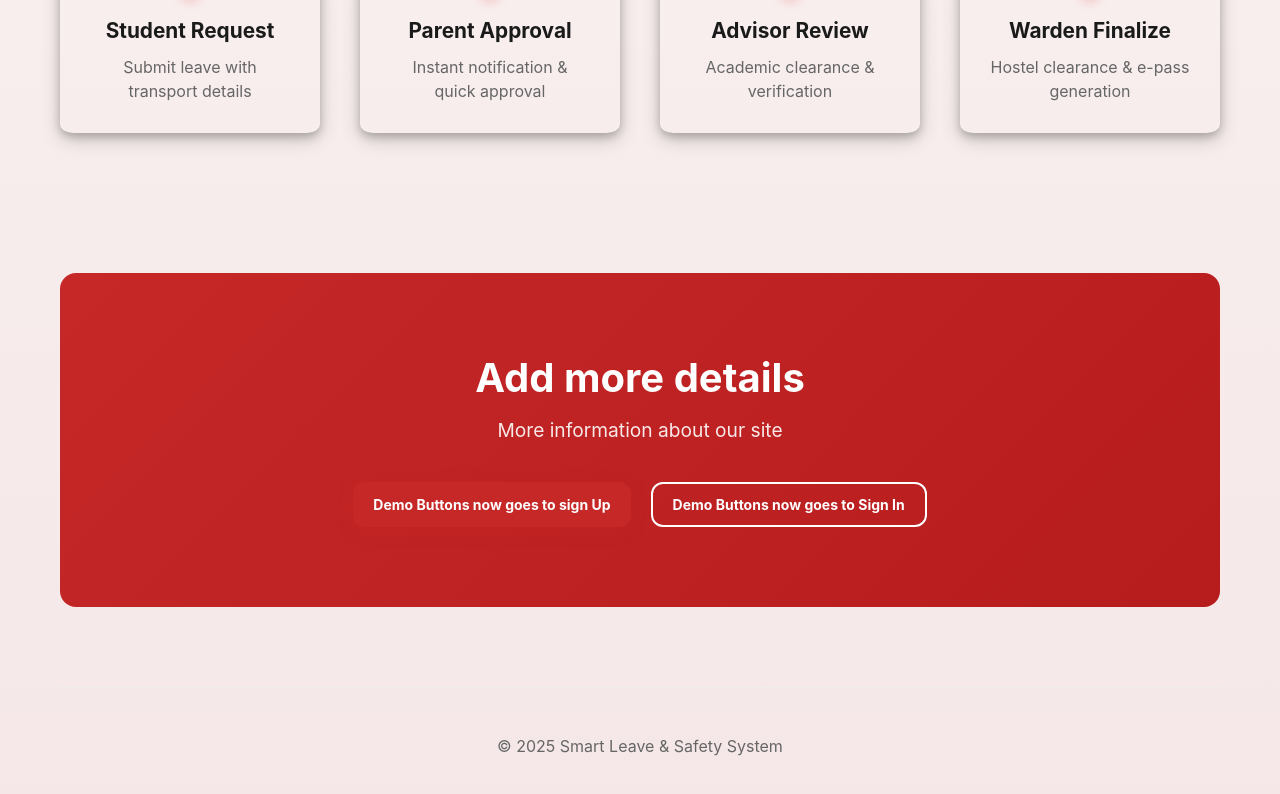
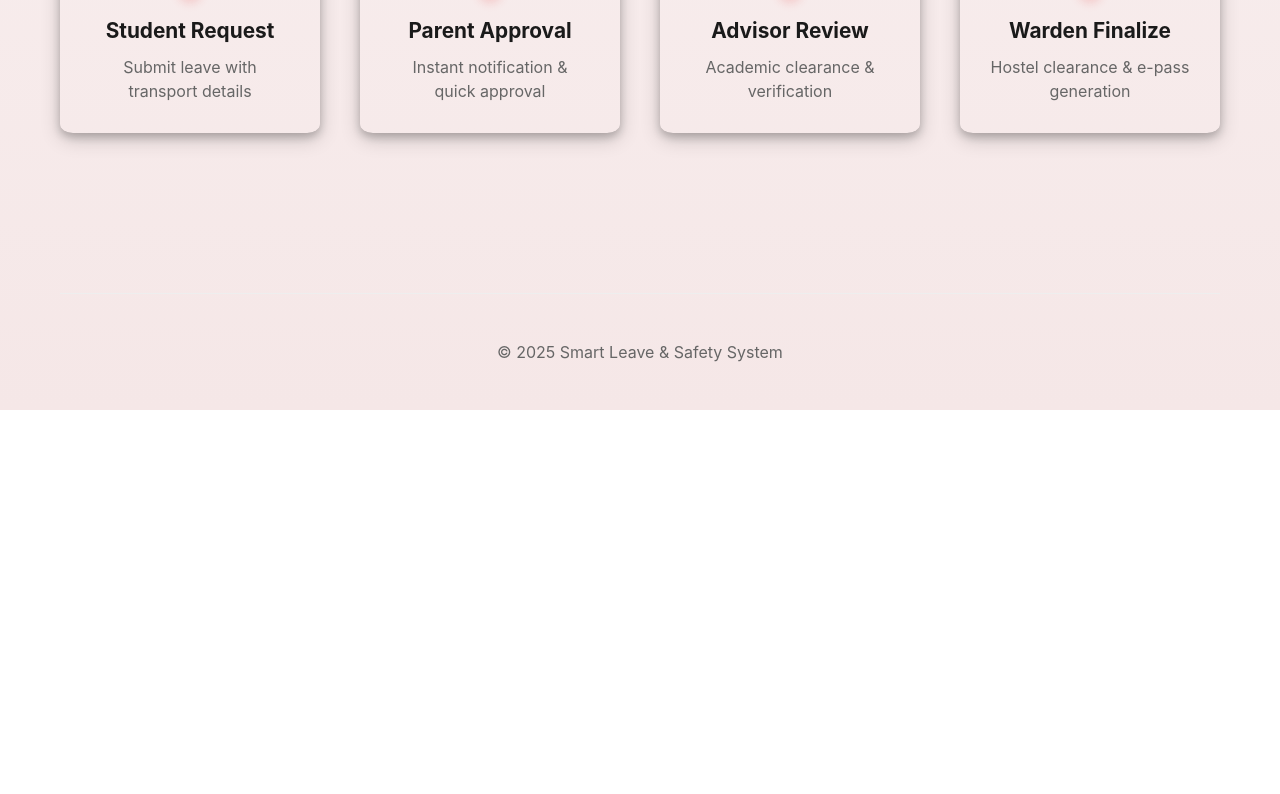
Before and after one commit to Jenicabsarasam/leave-management-system, a React (Vite) app in the folder frontend/: page / in a window 1280 px wide. Shown: the part 1862-2656 px from the top of the page. After the commit the page ends 2272 px from the top, so only its background shows below. Built offline with nearby package versions, Linux system fonts and the light colour scheme.

Commit message:
updated home page

```diff
--- a/frontend/src/pages/Home.jsx
+++ b/frontend/src/pages/Home.jsx
@@ -168,22 +168,6 @@ const Home = () => {
         </div>
       </section>
 
-      {/* CTA Section */}
-      <section className="cta-section">
-        <div className="cta-content">
-          <h2>Add more details</h2>
-          <p>More information about our site</p>
-          <div className="cta-buttons">
-            <a className="btn btn-primary" href="/signup">
-              Demo Buttons now goes to sign Up
-            </a>
-            <a className="btn btn-outline" href="/signin">
-              Demo Buttons now goes to Sign In
-            </a>
-          </div>
-        </div>
-      </section>
-
       <footer className="footer">
         <div className="footer-content">
           <p>© 2025 Smart Leave & Safety System</p>
```
